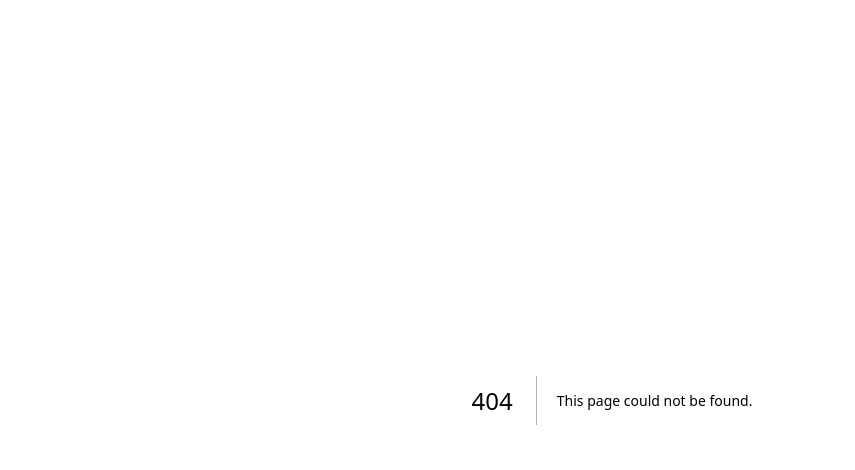
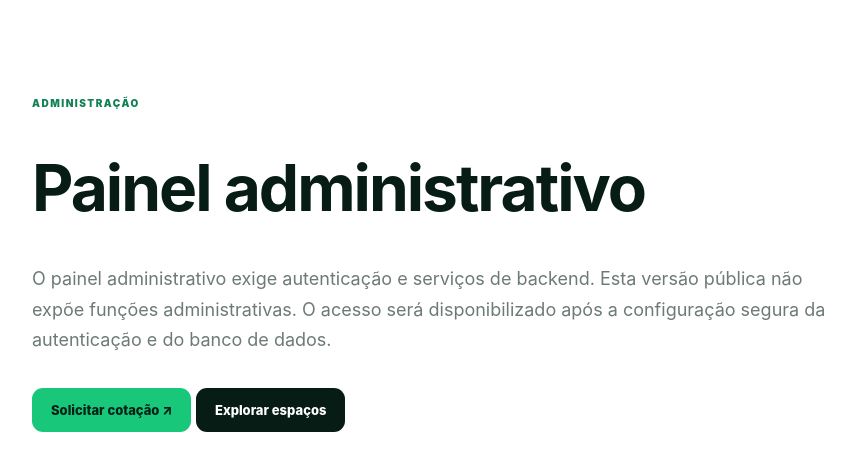
Before and after one commit to studioalfamarketingdigital-dev/midiamap-github-pages, a Next.js app: page /painel in a window 1280 px wide. Before the commit this address had no page. Shown: the top 470 px of the page, without its empty margins (28-883 px from the left). Built offline with nearby package versions, Linux system fonts and the light colour scheme.

Commit message:
feat(midiamap): add SEO pages and content

```diff
--- /dev/null
+++ b/app/painel/page.tsx
@@ -0,0 +1,3 @@
+import type {Metadata} from 'next';import InfoPage from '../../components/InfoPage';
+export const metadata:Metadata={title:'Painel administrativo',description:'Área administrativa MídiaMap.',robots:{index:false,follow:false}};
+export default function Page(){return <InfoPage eyebrow="ADMINISTRAÇÃO" title="Painel administrativo" description="O painel administrativo exige autenticação e serviços de backend. Esta versão pública não expõe funções administrativas. O acesso será disponibilizado após a configuração segura da autenticação e do banco de dados."/>}
```
